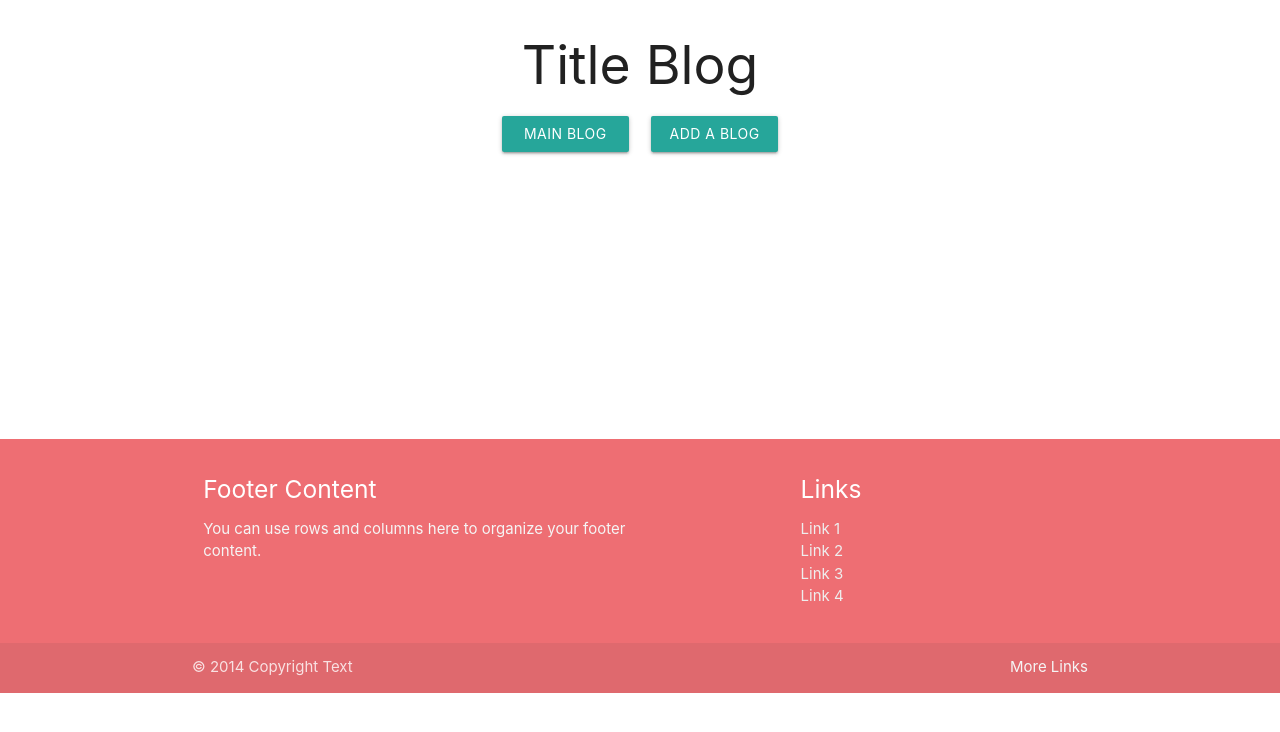
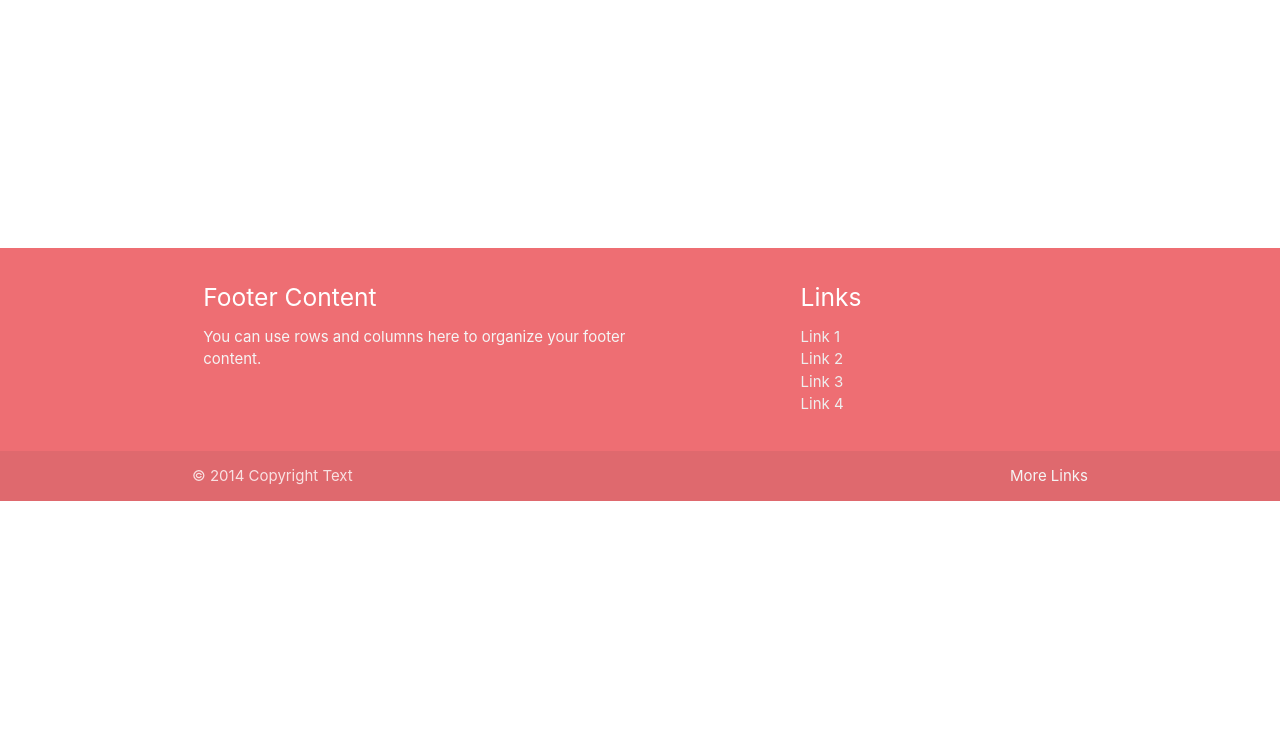
Before and after one commit to olaborde/build-a-blog, a Flask app: page / in a window 1280 px wide. Shown: the top 732 px of the page. Run offline with Flask 2, Linux system fonts and the light colour scheme; some libraries are stand-ins or nearby versions.

Commit message:
restructure the main page

```diff
--- /dev/null
+++ b/static/js/main.js
@@ -0,0 +1,3 @@
+$(document).ready(function () {
+    $('input#input_text, textarea#textarea2').characterCounter();
+});
--- a/templates/index.html
+++ b/templates/index.html
@@ -2,38 +2,7 @@
 {% block content %}
 
 
-    <div class="container">
-        <center><h2>Title Blog</h2></center>
 
-        <div class="row">
-
-            <div class="col s12 m4 l8">
-
-                <div class="row">
-                    <div class="col s12 m6 l3">
-                        <p></p>
-                    </div>
-                    <div class="col s12 m6 l3">
-
-                    </div>
-                    <div class="col s12 m6 l3">
-                        <a href="#" class="waves-effect waves-light btn">Main Blog page</a>
-                    </div>
-                    <div>
-
-                    </div>
-                    <div class="col s12 m6 l3">
-                        <a href="#" class="waves-effect waves-light btn">Add a blog entry</a>
-                    </div>
-                </div>
-
-
-
-
-            </div>
-
-        </div>
-    </div>
 
 
 
```
